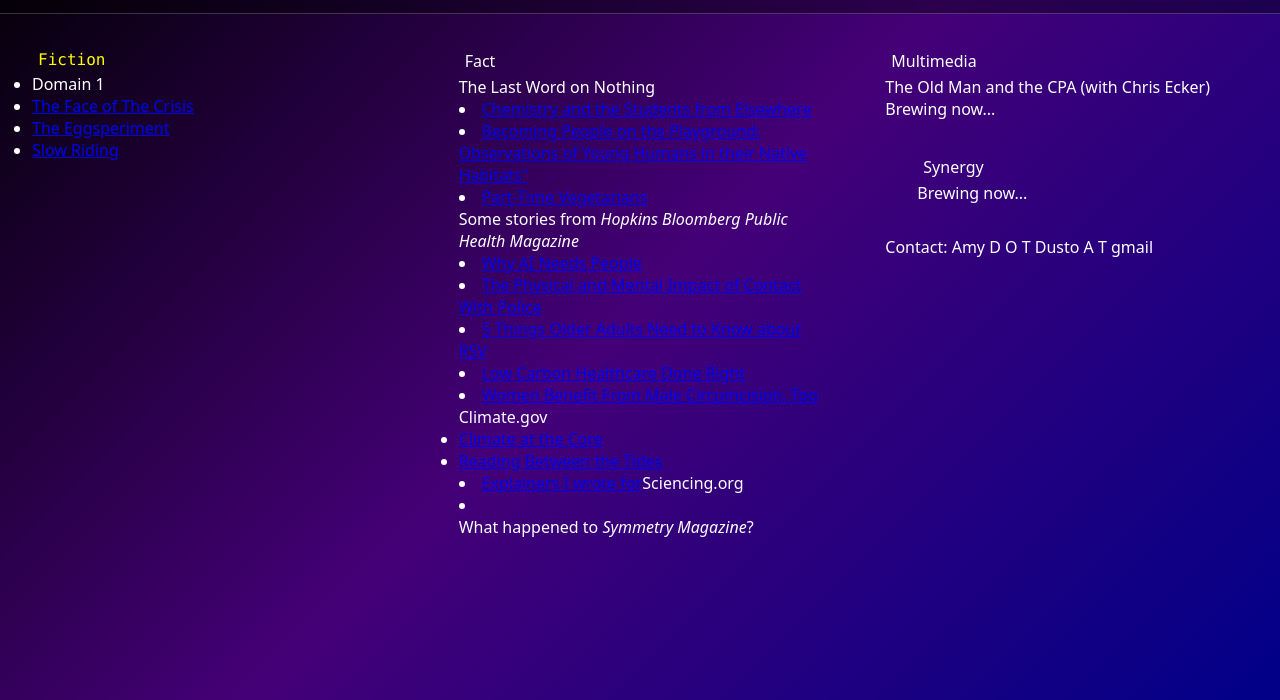
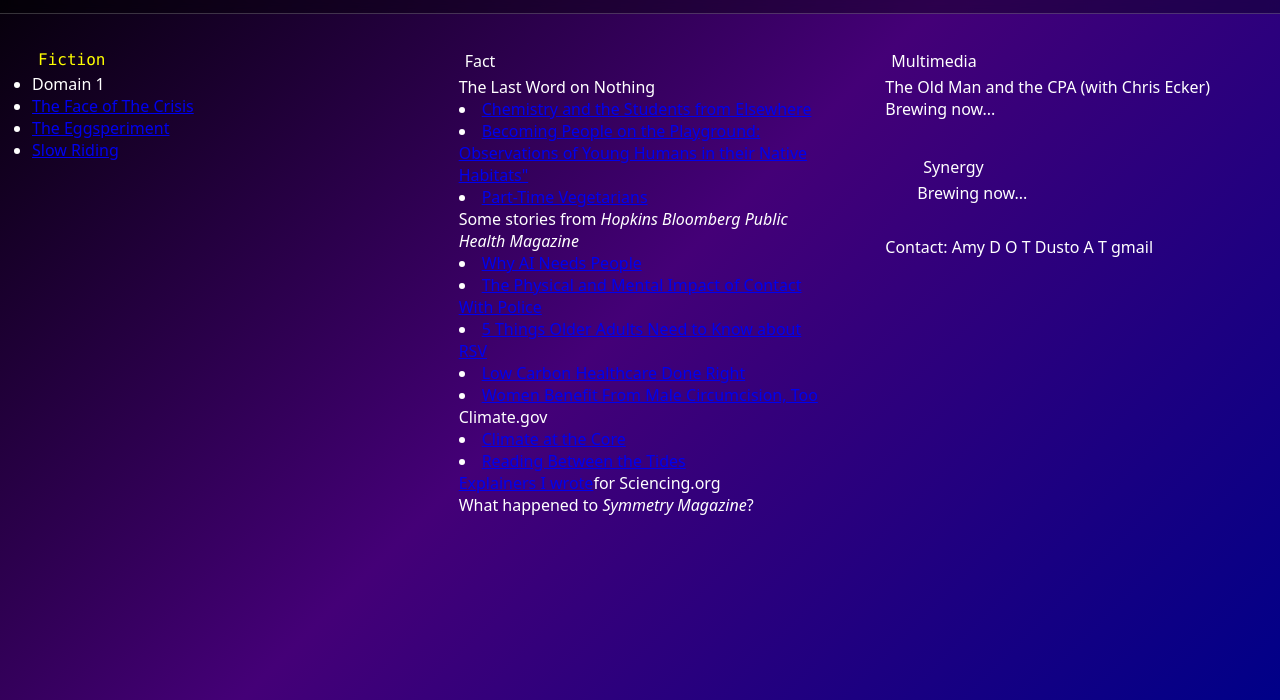
Before and after one commit to slacker525600/amarty.github.io, a plain HTML site: page docs/index.html in a window 1280 px wide. Shown: the part 100-800 px from the top of the page. Drawn offline with Linux system fonts and the light colour scheme.

Commit message:
Refactor HTML structure in index.html
Removed unnecessary list tags and adjusted paragraph formatting.

```diff
--- a/docs/index.html
+++ b/docs/index.html
@@ -45,12 +45,12 @@
       <li><a href="https://magazine.publichealth.jhu.edu/2022/low-carbon-health-care-done-right">Low Carbon Healthcare Done Right</a></li>
       <li><a href="https://magazine.publichealth.jhu.edu/2011/women-benefit-from-male-circumcision-too">Women Benefit From Male Circumcision, Too
       </a></li>
-     <p>Climate.gov<ul>
+     <p>Climate.gov
        <li><a href="https://www.climate.gov/news-features/climate-tech/climate-core-how-scientists-study-ice-cores-reveal-earths-climate">Climate at the Core</li>
       <li><a href="https://www.climate.gov/news-features/climate-tech/reading-between-tides-200-years-measuring-global-sea-level">Reading Between the Tides</a></li>
-     </ul></p>
-      <p><li><a href="https://www.sciencing.com/author/amy-dusto/">Explainers I wrote for</a>Sciencing.org</li></p>
-      <p><li></li>What happened to <i>Symmetry Magazine</i>?</li></p>
+    </p>
+      <p><a href="https://www.sciencing.com/author/amy-dusto/">Explainers I wrote</a>for Sciencing.org</p>
+      <p>What happened to <i>Symmetry Magazine</i>?</p>
     </div>
   </div>
   <div class="main-content-3">
```
